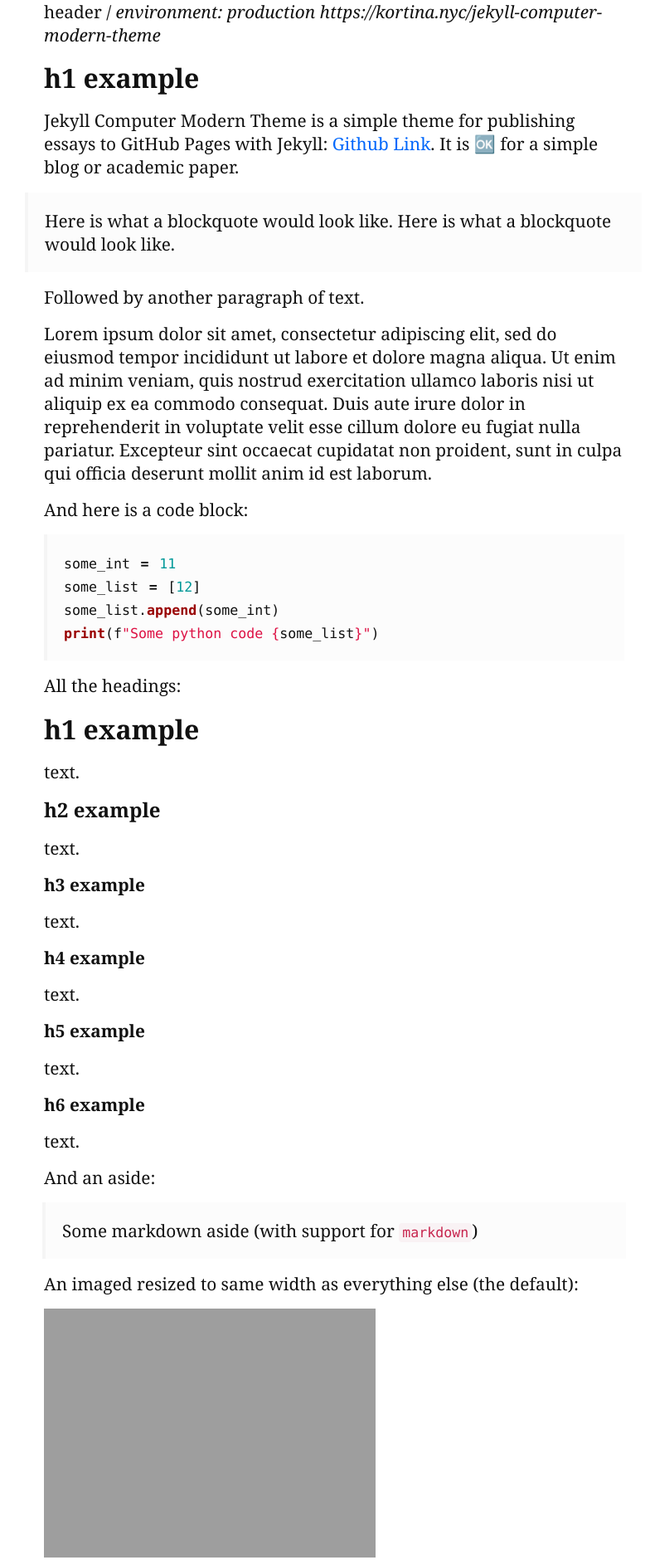
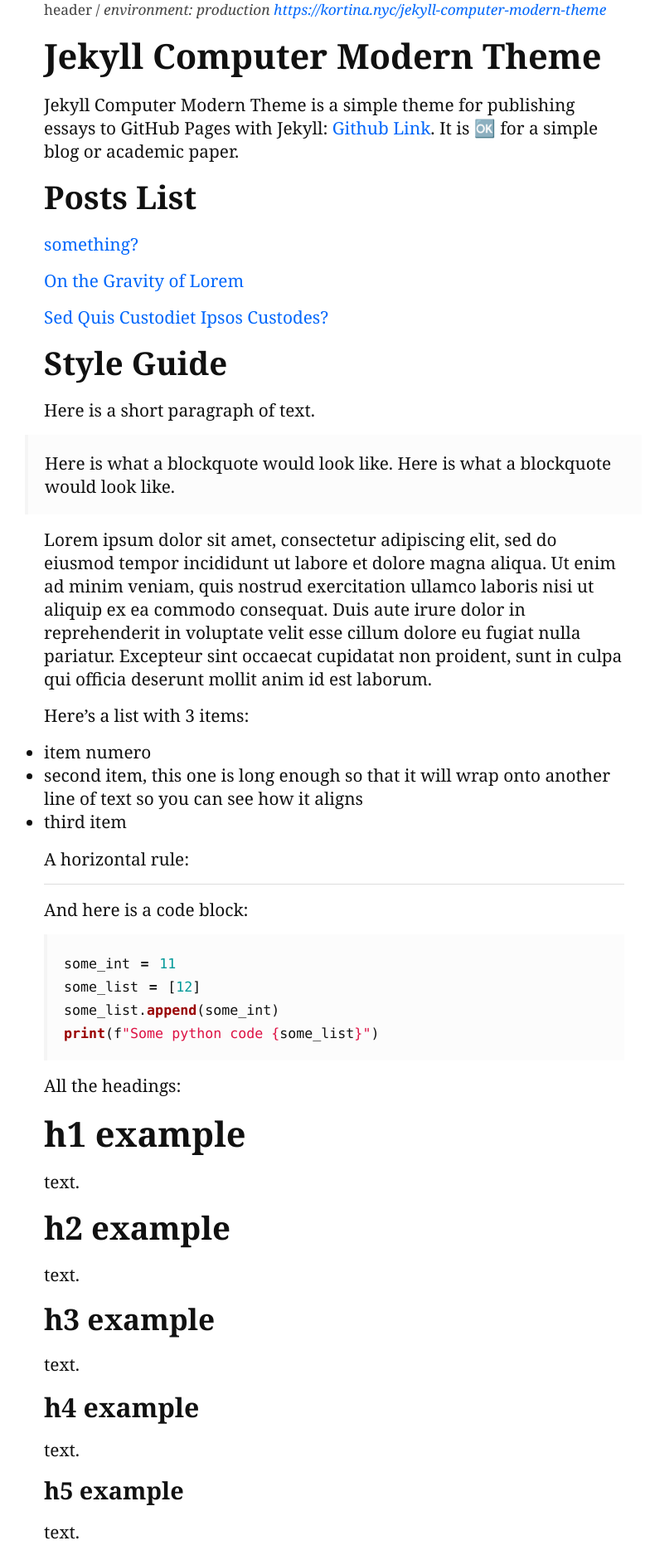
Before and after one commit to kortina/jekyll-computer-modern-theme, a Jekyll site: the page built from index.md, in a window 1280 px wide. Shown: the top 1880 px of the page at 83% size, without its empty margins (237-1021 px from the left). Built offline with Jekyll 4.4.1, drawn with Linux system fonts in a browser that asks for light colours; some web fonts are replaced; some of the changed text lies outside the part shown.

Commit message:
add sample posts. update some css

```diff
--- a/_includes/header.html
+++ b/_includes/header.html
@@ -1,6 +1,4 @@
 <p>
   header /
-  <em>
-    environment: {{jekyll.environment}} {{site.url}}
-  </em>
+  <em> environment: {{jekyll.environment}} <a href="{{site.url}}">{{site.url}}</a> </em>
 </p>
--- a/css/app.css
+++ b/css/app.css
@@ -13,23 +13,41 @@ article > * {
   text-align: left;
   max-width: 700px;
   margin: 0 auto;
+  display: block;
 }
 
-h1 {
-  font-size: xx-large;
-  font-weight: bold;
+header,
+footer,
+article > time {
+  font-size: smaller;
+  color: #444;
 }
 
-h2 {
-  font-size: x-large;
-  font-weight: bold;
-}
-
+h1,
+h2,
 h3,
 h4,
 h5,
 h6 {
   font-weight: bold;
+}
+h1 {
+  font-size: 2.6rem;
+}
+h2 {
+  font-size: 2.4rem;
+}
+h3 {
+  font-size: 2.2rem;
+}
+h4 {
+  font-size: 2rem;
+}
+h5 {
+  font-size: 1.8rem;
+}
+h6 {
+  font-size: 1.5rem;
 }
 
 p,
@@ -116,6 +134,7 @@ li code {
 article > aside {
   /* subtract the padding */
   max-width: 660px;
+  font-size: smaller;
 }
 
 /****************** text treatments *****************/
--- a/index.md
+++ b/index.md
@@ -3,17 +3,34 @@ layout: default
 title: 'Jekyll Computer Modern Theme'
 ---
 
-# h1 example
+# Jekyll Computer Modern Theme
 
 Jekyll Computer Modern Theme is a simple theme for publishing essays to GitHub Pages with Jekyll: [Github Link](https://github.com/kortina/jekyll-computer-modern-theme). It is 🆗 for a simple blog or academic paper.
 
+## Posts List
+
+{% for post in site.posts %}<p><a href="{{ post.url }}">{{ post.title }}</a></p>{% endfor %}
+
+## Style Guide
+
+Here is a short paragraph of text.
+
 > Here is what a blockquote would look like. Here is what a blockquote would look like.
-
-Followed by another paragraph of text.
 
 <a name="lorem"></a>
 
 Lorem ipsum dolor sit amet, consectetur adipiscing elit, sed do eiusmod tempor incididunt ut labore et dolore magna aliqua. Ut enim ad minim veniam, quis nostrud exercitation ullamco laboris nisi ut aliquip ex ea commodo consequat. Duis aute irure dolor in reprehenderit in voluptate velit esse cillum dolore eu fugiat nulla pariatur. Excepteur sint occaecat cupidatat non proident, sunt in culpa qui officia deserunt mollit anim id est laborum.
+
+Here's a list with 3 items:
+
+- item numero
+- second item, this one is long enough so that it will wrap onto another line of text so you can see how it aligns
+- third item
+
+A horizontal rule:
+
+---
+
 
 And here is a code block:
 
@@ -56,18 +73,18 @@ And an aside:
 Some markdown aside (with support for `markdown`)
 </aside>
 
-An imaged resized to same width as everything else (the default):
+An image (from *Nightcrawler*) resized to same width as everything else (the default):
 
 ![nightcrawler](https://kortina.nyc/files/nightcrawler.jpg)
 
-A full width image (using `<img class="full-width" ... />`)
+A full width image (from *Ghost in the Shell*) (using `<img class="full-width" ... />` via the `_includes/embed.html` helper):
 
 {% include embed.html class="full-width" url="https://kortina.nyc/files/conscioussness-as-computation/ghost-in-the-shell-contructing-the-mind.jpg" %}
 
-A vimeo embed:
+A vimeo embed (also via the `_includes/embed.html` helper):
 
 {% include embed.html url="https://player.vimeo.com/video/389644389" autoplay="0" %}
 
-A youtube embed:
+A youtube embed (also via the `_includes/embed.html` helper):
 
 {% include embed.html url="https://www.youtube.com/embed/CybARtyBHxI" %}
```
Also changed, not shown: _includes/head.html (+20 -8 lines), _layouts/post.html (added, +10 -0 lines), _posts/2020-04-17-sed-quis-custodiet-ipsos-custodes.md (added, +72 -0 lines), _posts/2020-04-18-on-the-gravity-of-lorem.md (added, +11 -0 lines), _posts/2020-04-19-.md (added, +5 -0 lines), 1 other file.
